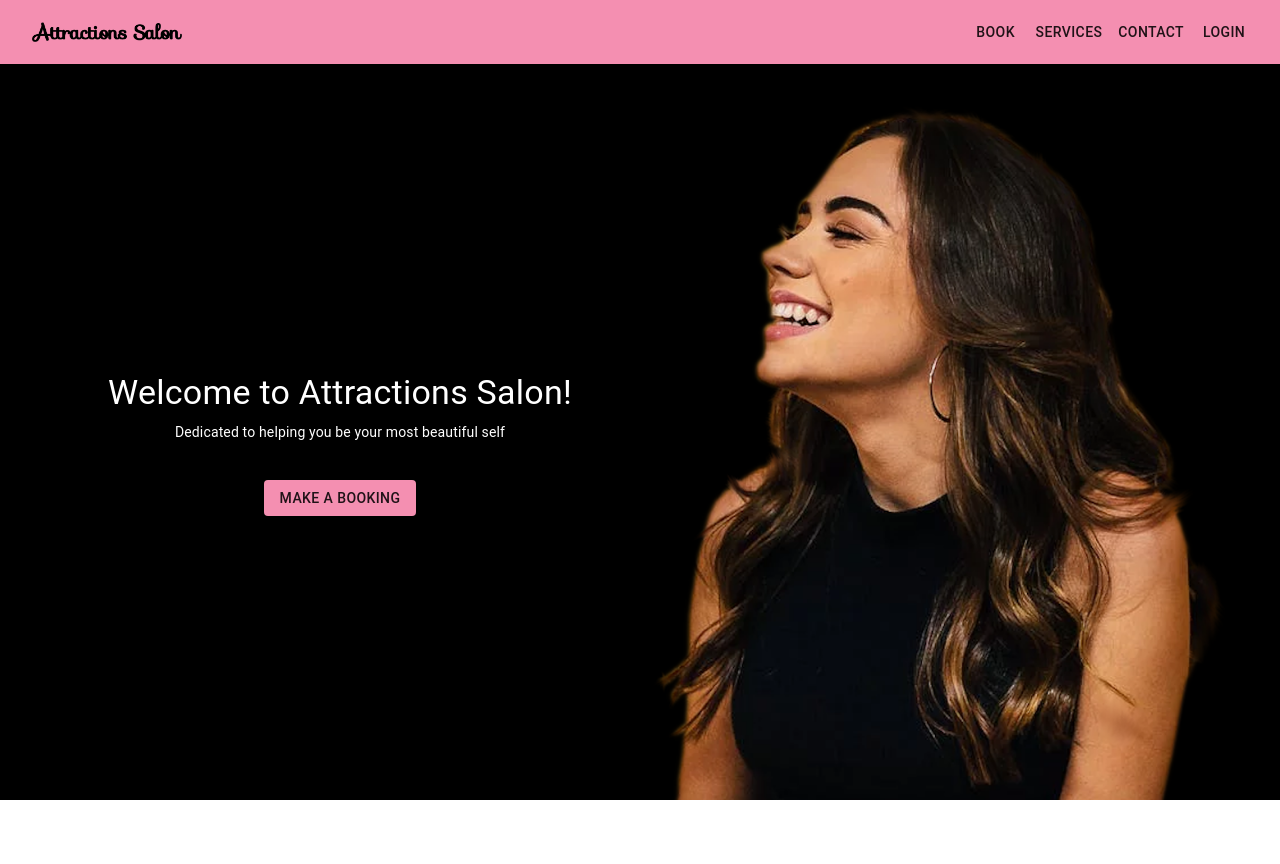
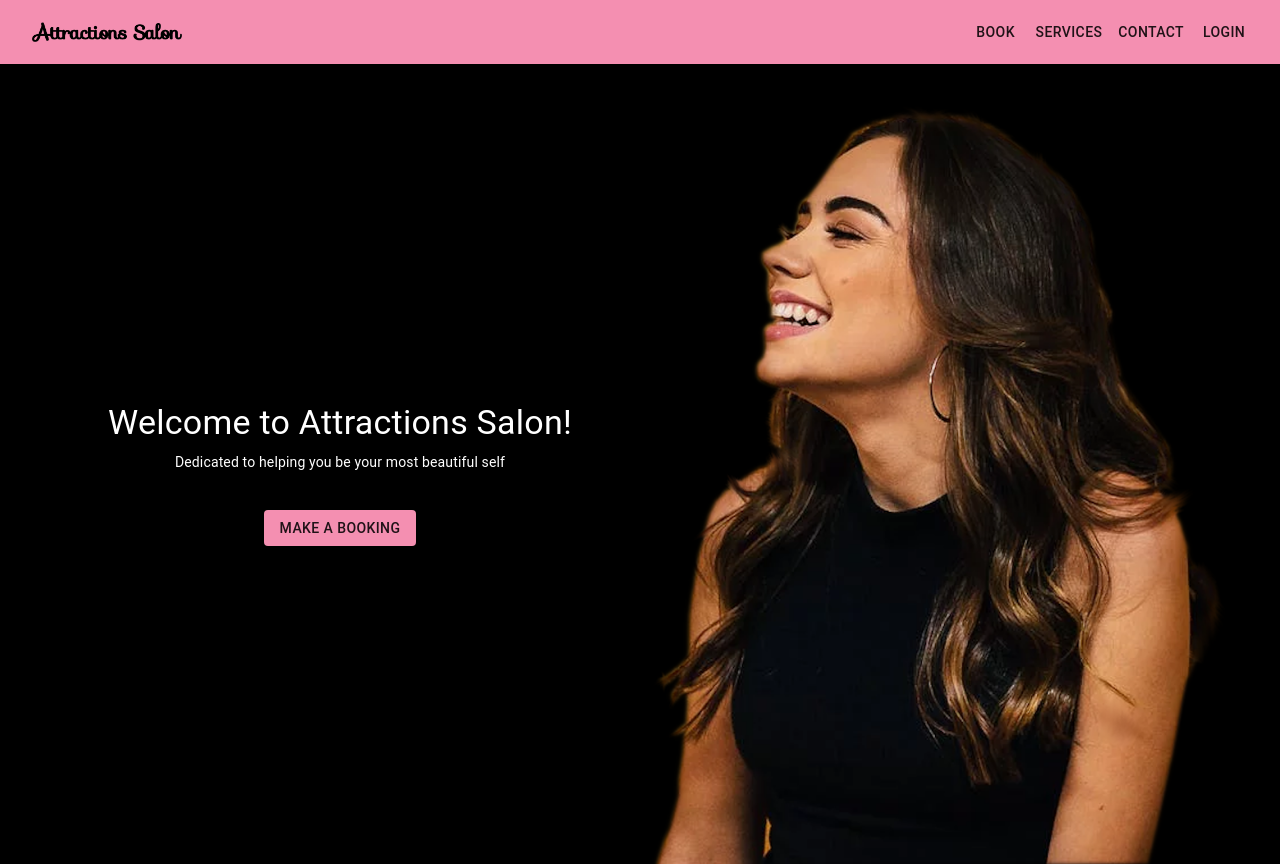
Before and after one commit to LaurenNewman1/Attractions-Salon-Web-App, a React (Create React App) app in the folder client/: page / in a window 1280 px wide. Before the commit the page ends 800 px from the top, so only its background shows below. Built offline with nearby package versions, Linux system fonts and the light colour scheme.

Commit message:
fixed hover glitch

```diff
--- a/client/src/App.jsx
+++ b/client/src/App.jsx
@@ -10,6 +10,7 @@ import Book from './layouts/Book';
 import Services from './layouts/Services';
 import Contact from './layouts/Contact';
 import Login from './layouts/Login';
+import NavBar from './components/NavBar';
 
 const App = () => {
   const theme = createMuiTheme({
@@ -33,8 +34,13 @@ const App = () => {
   });
 
   return (
+    <div style={{
+      position: 'absolute', top: 0, bottom: 0, left: 0, right: 0,
+    }}
+    >
       <ThemeProvider theme={theme}>
         <Router>
+          <NavBar />
           <Switch>
             <Route exact path="/" component={Home} />
             <Route path="/book" component={Book} />
@@ -44,6 +50,7 @@ const App = () => {
           </Switch>
         </Router>
       </ThemeProvider>
+    </div>
   );
 };
 
--- /dev/null
+++ b/client/src/components/NavBar.jsx
@@ -0,0 +1,31 @@
+import React from 'react';
+import {
+  AppBar,
+  Toolbar,
+  Button,
+} from '@material-ui/core';
+import { useHistory } from 'react-router-dom';
+import useStyles from '../css/PageStyles';
+import logo from '../images/logo.png';
+
+const NavBar = () => {
+  const history = useHistory();
+  const classes = useStyles();
+
+  return (
+    <AppBar position="static">
+      <Toolbar>
+        <Button onClick={() => history.push('/')} aria-label="logo">
+          <img src={logo} alt="logo" style={{ width: '150px' }} />
+        </Button>
+        <div className={classes.grow} />
+        <Button onClick={() => history.push('/book')}>Book</Button>
+        <Button onClick={() => history.push('/services')}>Services</Button>
+        <Button onClick={() => history.push('/contact')}>Contact</Button>
+        <Button onClick={() => history.push('/login')}>Login</Button>
+      </Toolbar>
+    </AppBar>
+  );
+};
+
+export default NavBar;
--- a/client/src/components/Page.jsx
+++ b/client/src/components/Page.jsx
@@ -1,36 +1,16 @@
 import React from 'react';
 import {
-  AppBar,
-  Toolbar,
-  Button,
   Container,
 } from '@material-ui/core';
-import { useHistory } from 'react-router-dom';
 import PropTypes from 'prop-types';
 import useStyles from '../css/PageStyles';
-import logo from '../images/logo.png';
 
 const Page = ({ children }) => {
-  const history = useHistory();
   const classes = useStyles();
 
   return (
     <Container className={classes.background}>
-      <AppBar position="static">
-        <Toolbar>
-          <Button onClick={() => history.push('/')} aria-label="logo">
-            <img src={logo} alt="logo" style={{ width: '150px' }} />
-          </Button>
-          <div className={classes.grow} />
-          <Button onClick={() => history.push('/book')}>Book</Button>
-          <Button onClick={() => history.push('/services')}>Services</Button>
-          <Button onClick={() => history.push('/contact')}>Contact</Button>
-          <Button onClick={() => history.push('/login')}>Login</Button>
-        </Toolbar>
-      </AppBar>
-      <div className={classes.body}>
-        { children }
-      </div>
+      { children }
     </Container>
   );
 };
--- a/client/src/css/HomeStyles.js
+++ b/client/src/css/HomeStyles.js
@@ -21,18 +21,23 @@ const useStyles = makeStyles(() => ({
   },
   modelImg: {
     maxWidth: '100%',
+    maxHeight: '100%',
     objectFit: 'contain',
-    height: '100%',
+    position: 'relative',
+    bottom: 0,
   },
   leftContainer: {
     display: 'flex',
     flexDirection: 'column',
     justifyContent: 'center',
-    paddingBottom: '80px',
+    paddingBottom: '20px',
     height: '100%',
   },
   rightContainer: {
     height: '100%',
+    display: 'flex',
+    flexDirection: 'column',
+    justifyContent: 'flex-end',
   },
 }));
 
--- a/client/src/css/PageStyles.js
+++ b/client/src/css/PageStyles.js
@@ -3,6 +3,7 @@ import {
 } from '@material-ui/core';
 
 const useStyles = makeStyles((theme) => ({
+  toolbar: theme.mixins.toolbar,
   grow: {
     flexGrow: 1,
   },
@@ -13,13 +14,8 @@ const useStyles = makeStyles((theme) => ({
   background: {
     height: '100%',
     width: '100%',
-    position: 'absolute',
-    overflow: 'hidden',
     padding: 0,
     backgroundColor: theme.palette.background.main,
-  },
-  body: {
-    height: '100%',
   },
 }));
 
--- a/client/src/layouts/Home.jsx
+++ b/client/src/layouts/Home.jsx
@@ -16,7 +16,7 @@ const Home = () => {
       <Grid container className={classes.page}>
         <Grid item xs={12} className={classes.blackBox}>
           <Grid container className={classes.page}>
-            <Grid item xs={6} className={classes.leftContainer}>
+            <Grid item xs={12} sm={6} className={classes.leftContainer}>
               <Grid container spacing={1}>
                 <Grid item xs={12}>
                   <Typography className={classes.welcomeText} variant="h4">
@@ -35,7 +35,7 @@ const Home = () => {
                 </Grid>
               </Grid>
             </Grid>
-            <Grid item xs={6} align="center" className={classes.rightContainer}>
+            <Grid item xs={12} sm={6} align="center" className={classes.rightContainer}>
               <img src={coverModel} alt="" className={classes.modelImg} />
             </Grid>
           </Grid>
```
Lines whose indentation alone changed are shown as unchanged.
